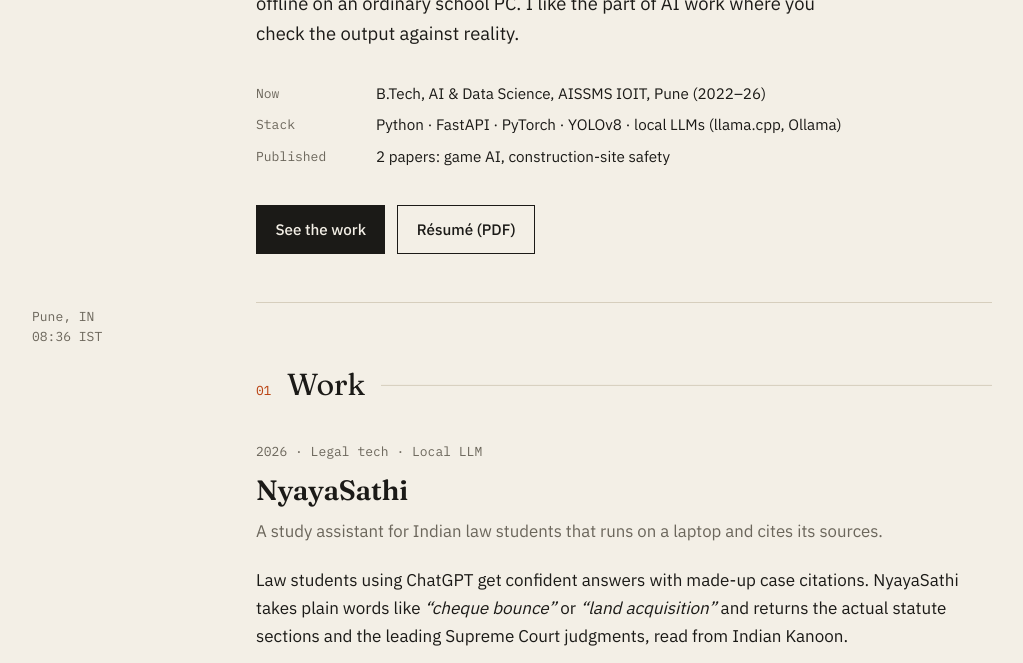
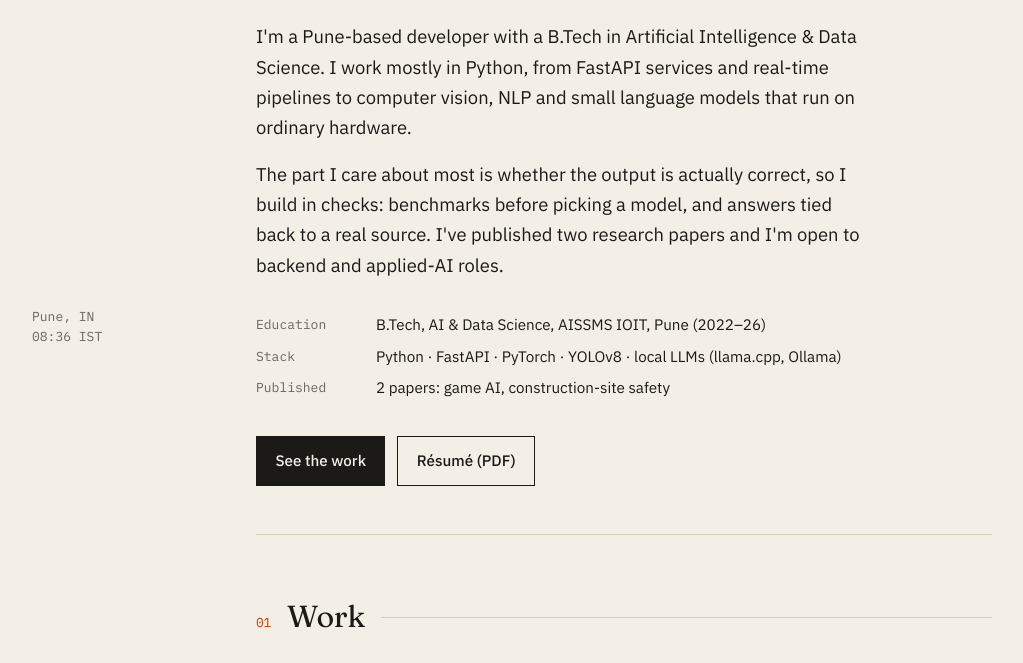
Before and after one commit to HarshKnight2477/portfolio, a plain HTML site: page index.html in a window 1280 px wide. Shown: the part 401-1064 px from the top of the page, without its empty margins (64-1087 px from the left). Drawn offline with Linux system fonts and the light colour scheme.

Commit message:
Rewrite intro to introduce Harshvardhan instead of listing projects

```diff
--- a/index.html
+++ b/index.html
@@ -35,15 +35,19 @@
     <!-- 00 — Intro -->
     <header class="intro">
       <p class="eyebrow">Harshvardhan Kumbharkar · Backend &amp; AI developer</p>
-      <h1>I build software that has to be <em>right</em>, not just plausible.</h1>
+      <h1>Hi, I'm Harshvardhan. I build backend systems and the AI that runs <em>inside</em> them.</h1>
       <p class="lede">
-        A camera system that knows which worker on a construction site isn't wearing a helmet.
-        A legal research tool that would rather say “not found” than invent a Supreme Court case.
-        A coding tutor small enough to run offline on an ordinary school PC.
-        I like the part of AI work where you check the output against reality.
+        I'm a Pune-based developer with a B.Tech in Artificial Intelligence &amp; Data Science.
+        I work mostly in Python, from FastAPI services and real-time pipelines to computer vision,
+        NLP and small language models that run on ordinary hardware.
+      </p>
+      <p class="lede">
+        The part I care about most is whether the output is actually correct, so I build in checks:
+        benchmarks before picking a model, and answers tied back to a real source.
+        I've published two research papers and I'm open to backend and applied-AI roles.
       </p>
       <dl class="facts">
-        <div><dt>Now</dt><dd>B.Tech, AI &amp; Data Science, AISSMS IOIT, Pune (2022–26)</dd></div>
+        <div><dt>Education</dt><dd>B.Tech, AI &amp; Data Science, AISSMS IOIT, Pune (2022–26)</dd></div>
         <div><dt>Stack</dt><dd>Python · FastAPI · PyTorch · YOLOv8 · local LLMs (llama.cpp, Ollama)</dd></div>
         <div><dt>Published</dt><dd>2 papers: game AI, construction-site safety</dd></div>
       </dl>
--- a/styles.css
+++ b/styles.css
@@ -103,7 +103,8 @@ h1 {
   font-variation-settings: "opsz" 144;
 }
 h1 em { font-style: italic; color: var(--accent); }
-.lede { font-size: 1.15rem; max-width: 38rem; margin: 0 0 2rem; }
+.lede { font-size: 1.15rem; max-width: 38rem; margin: 0 0 1rem; }
+.lede:last-of-type { margin-bottom: 2rem; }
 
 .facts { display: grid; gap: .4rem; margin: 0 0 2.25rem; font-size: .95rem; }
 .facts div { display: grid; grid-template-columns: 6.5rem 1fr; gap: 1rem; }
@@ -235,6 +236,6 @@ footer { margin-top: 5rem; padding-top: 1.5rem; border-top: 1px solid var(--rule
   .metrics li, .metrics li + li { padding: .8rem 0; border-left: 0; }
   .metrics li + li { border-top: 1px solid var(--rule); }
   .minor, .grid, .langs { grid-template-columns: 1fr; gap: 2rem; }
-  .facts div { grid-template-columns: 5rem 1fr; }
+  .facts div { grid-template-columns: 5.75rem 1fr; gap: .75rem; }
   .papers li { padding-left: 2.2rem; }
 }
```
